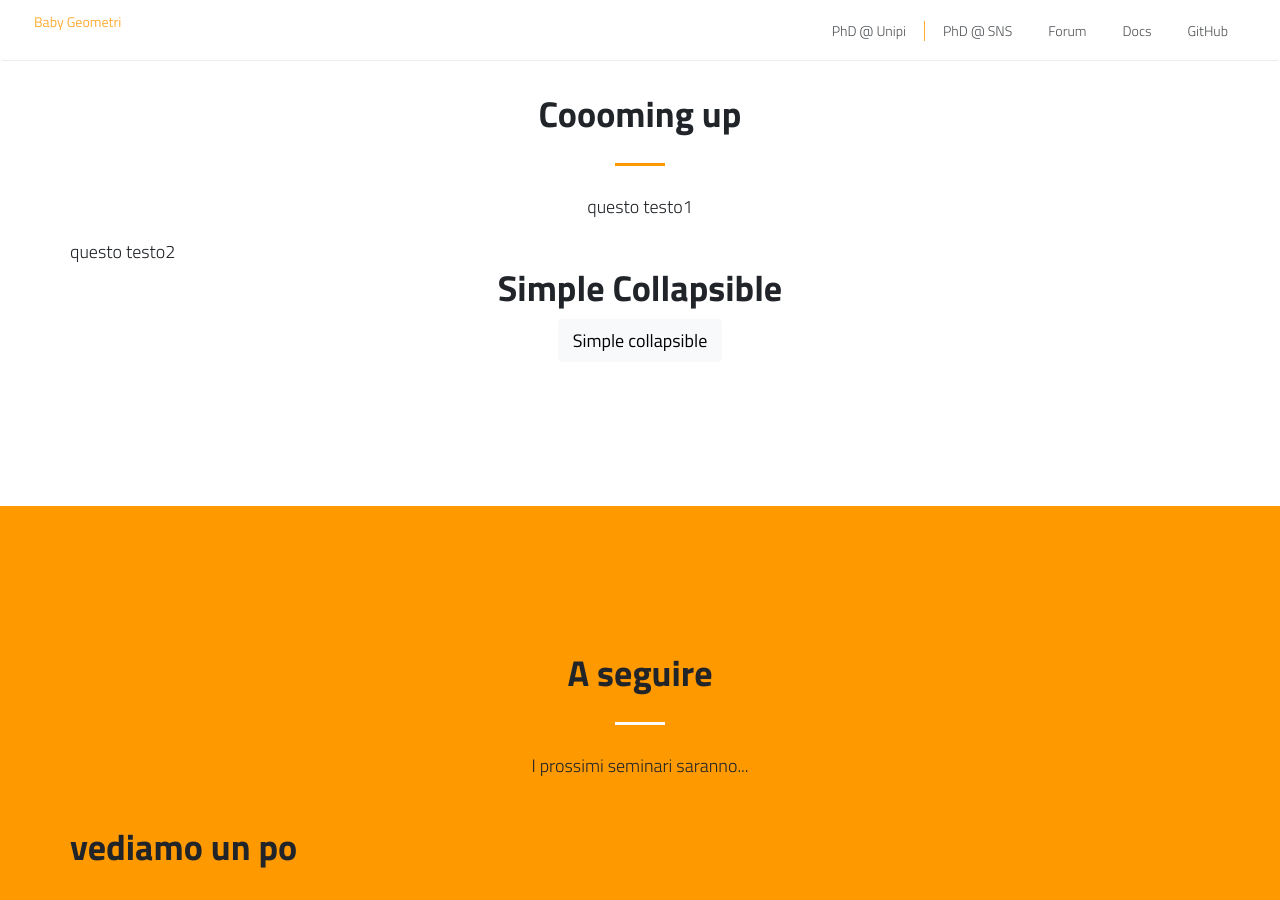
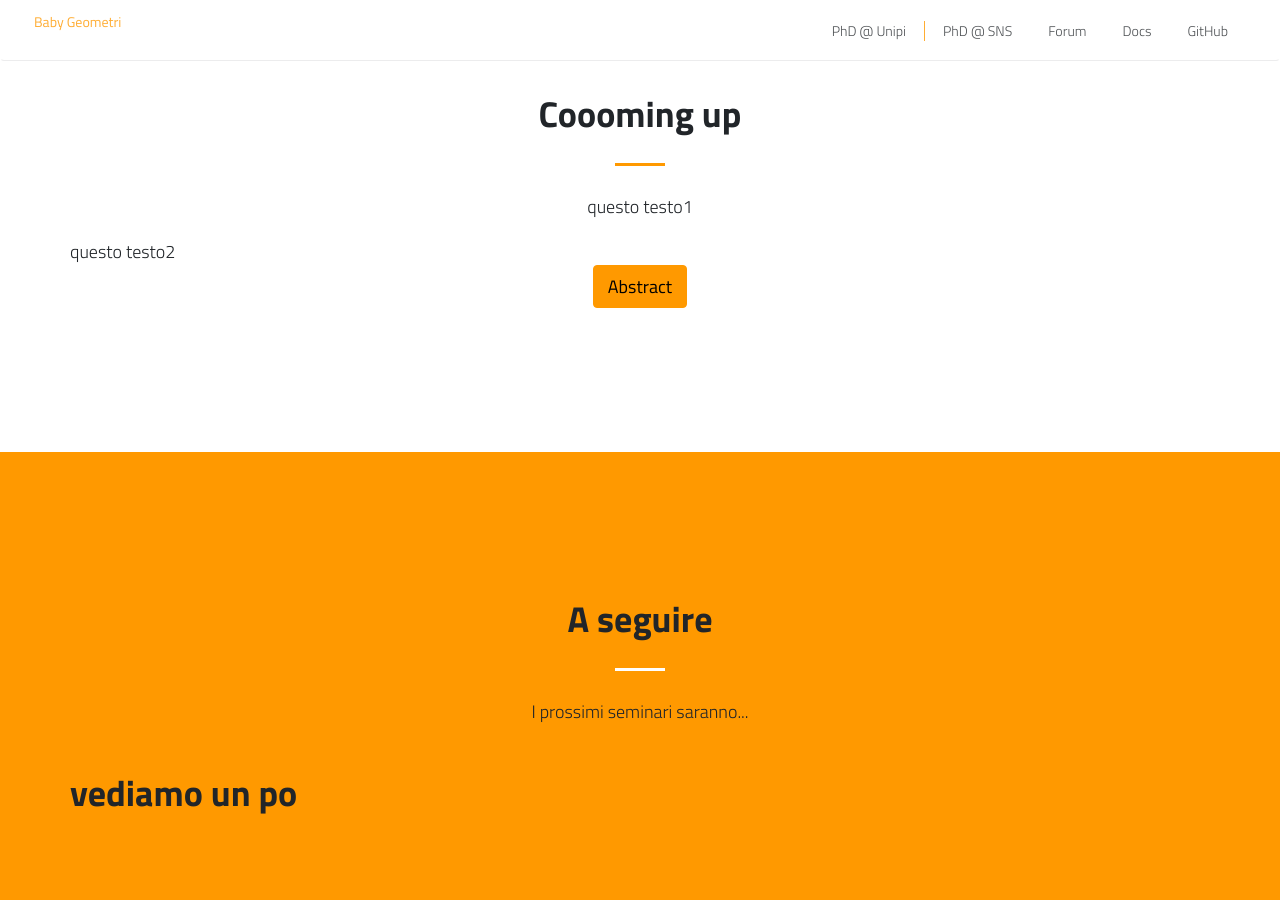
Before and after one commit to baby-geometri/baby-geometri.github.io, a Jekyll site: the page built from index.md, in a window 1280 px wide and 900 px high, scrolled down 953 px. Built offline with Jekyll 4.4.1, drawn with Linux system fonts in a browser that asks for light colours; nearby versions of some CDN libraries.

Commit message:
Update default.html

```diff
--- a/_layouts/default.html
+++ b/_layouts/default.html
@@ -76,12 +76,8 @@
     <div class="row">
       <div class="col-lg-8 mx-auto text-center">
 
-         <h2>Simple Collapsible</h2>
-  <a href="#demo" class="btn btn-info" data-toggle="collapse">Simple collapsible</a>
-  <div id="demo" class="collapse">
-
-  <button type="button" class="btn btn-warning" data-toggle="collapse" data-target="#demo">Abstract</button>
-  <div id="demo" class="collapse">
+  <button type="button" class="btn btn-warning" data-toggle="collapse" data-target="#abstract">Abstract</button>
+  <div id="abstract" class="collapse">
     Lorem ipsum dolor sit amet, consectetur adipisicing elit,
   </div>
 
```
